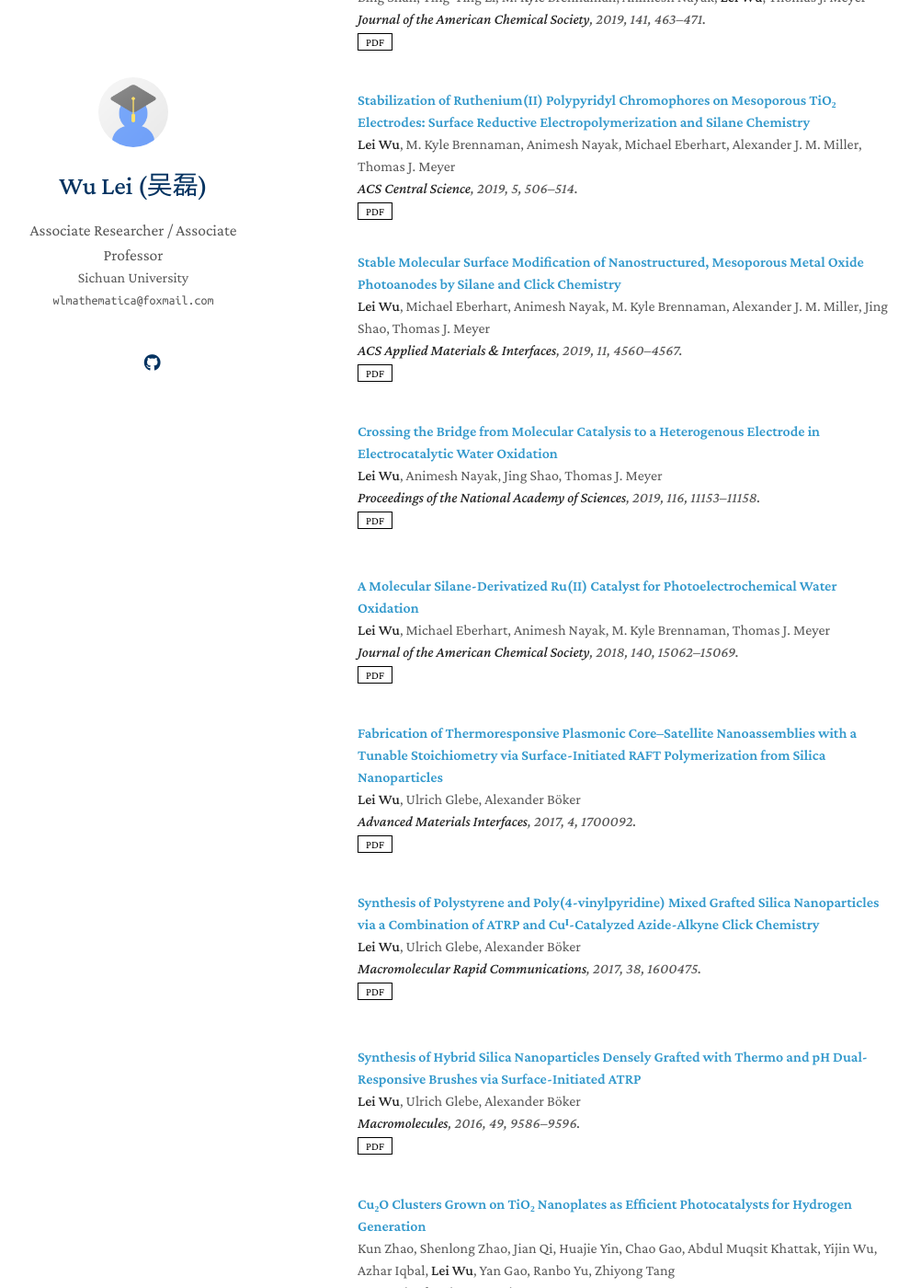
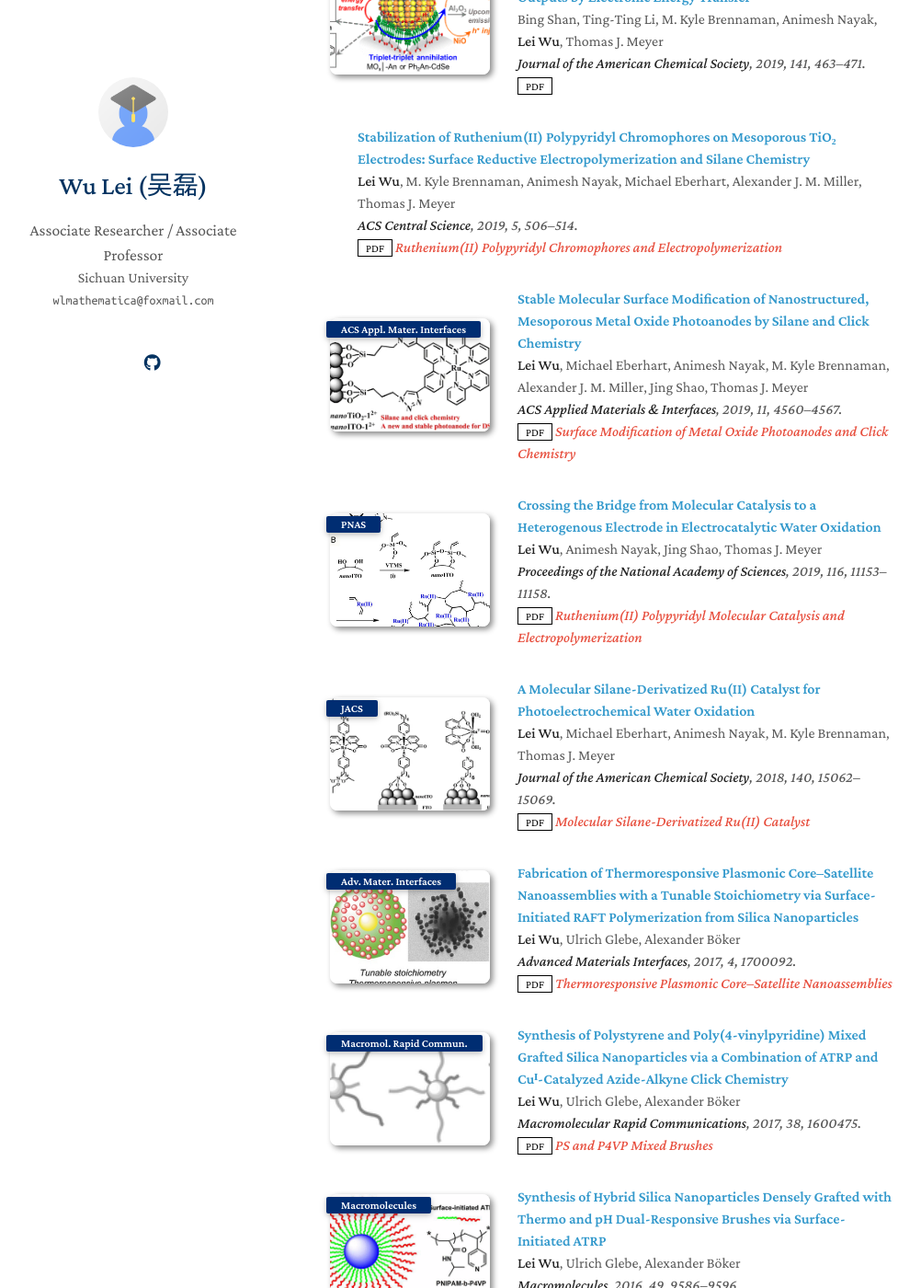
Before and after one commit to leiwuhoohoo/leiwu_polymer_research, a Jekyll site: the page built from index.md, in a window 1280 px wide and 1400 px high, scrolled down 1558 px. Shown: the whole window at 92% size, without its empty margins (131-1133 px from the left). Built offline with Jekyll 4.4.1, drawn with Linux system fonts in a browser that asks for light colours; a style sheet for code colours, icons or effects is not loaded; our own code applies the rules of GitHub Pages for plain Markdown files; some of the changed text lies outside the part shown.

Commit message:
Full update: publications YAML, paper images, remove old placeholders

```diff
--- a/_data/publications.yml
+++ b/_data/publications.yml
@@ -6,7 +6,7 @@ main:
     conference: <strong>Cell Reports Physical Science</strong>, 2026, 7, 103135.
     pdf: https://www.cell.com/cell-reports-physical-science/fulltext/S2666-3864(26)00041-X
     image: ./assets/img/Multiblock_copolymer_design.jpg
-    notes: Multiblock copolymer design
+    notes: Multiblock Copolymer Design
 
   - title: "AIE Bottlebrush Polymers: Verification of Internal Crowdedness in Bottlebrush Polymers Using the AIE Effect"
     authors: <strong>Lei Wu</strong>, Ulrich Glebe, Kyan T. K. Kwok, Jianwei Sun, Jacky W. Y. Lam, Ben Zhong Tang
@@ -14,61 +14,78 @@ main:
     conference: <strong>Angewandte Chemie International Edition</strong>, 2025, 64, e202500850.
     pdf: https://onlinelibrary.wiley.com/doi/abs/10.1002/anie.202500850
     image: ./assets/img/AIE_bottlebrush_polymer.png
-    notes: AIE bottlebrush polymer
+    notes: AIE Bottlebrush Polymer
 
   - title: "Electron-Withdrawing Boron Dipyrromethene Dyes As Visible Light Absorber/Sensitizers on Semiconductor Oxide Surfaces"
     authors: Deepak Badgurjar, Bing Shan, Animesh Nayak, <strong>Lei Wu</strong>, Raghu Chitta, Thomas J. Meyer
     conference_short: ACS Appl. Mater. Interfaces
     conference: <strong>ACS Applied Materials & Interfaces</strong>, 2020, 12, 7768–7776.
     pdf: https://doi.org/10.1021/acsami.9b20167
+    image: ./assets/img/images_medium_am9b20167_0009.gif
+    notes: Electron-Withdrawing Boron Dipyrromethene Dyes
 
   - title: "Charge Transfer from Upconverting Nanocrystals to Semiconducting Electrodes: Optimizing Thermodynamic Outputs by Electronic Energy Transfer"
     authors: Bing Shan, Ting-Ting Li, M. Kyle Brennaman, Animesh Nayak, <strong>Lei Wu</strong>, Thomas J. Meyer
     conference_short: JACS
     conference: <strong>Journal of the American Chemical Society</strong>, 2019, 141, 463–471.
     pdf: https://doi.org/10.1021/jacs.8b11110
+    image: ./assets/img/images_medium_ja-2018-11110q_0005.gif
 
   - title: "Stabilization of Ruthenium(II) Polypyridyl Chromophores on Mesoporous TiO₂ Electrodes: Surface Reductive Electropolymerization and Silane Chemistry"
     authors: <strong>Lei Wu</strong>, M. Kyle Brennaman, Animesh Nayak, Michael Eberhart, Alexander J. M. Miller, Thomas J. Meyer
     conference_short: ACS Cent. Sci.
     conference: <strong>ACS Central Science</strong>, 2019, 5, 506–514.
     pdf: https://doi.org/10.1021/acscentsci.8b00914
+    images: ./assets/img/images_medium_oc-2018-00914v_0009.gif
+    notes: Ruthenium(II) Polypyridyl Chromophores and Electropolymerization
 
   - title: "Stable Molecular Surface Modification of Nanostructured, Mesoporous Metal Oxide Photoanodes by Silane and Click Chemistry"
     authors: <strong>Lei Wu</strong>, Michael Eberhart, Animesh Nayak, M. Kyle Brennaman, Alexander J. M. Miller, Jing Shao, Thomas J. Meyer
     conference_short: ACS Appl. Mater. Interfaces
     conference: <strong>ACS Applied Materials & Interfaces</strong>, 2019, 11, 4560–4567.
     pdf: https://doi.org/10.1021/acsami.8b17824
+    image: ./assets/img/images_medium_am-2018-17824q_0009.gif
+    notes: Surface Modification of Metal Oxide Photoanodes and Click Chemistry
 
   - title: "Crossing the Bridge from Molecular Catalysis to a Heterogenous Electrode in Electrocatalytic Water Oxidation"
     authors: <strong>Lei Wu</strong>, Animesh Nayak, Jing Shao, Thomas J. Meyer
     conference_short: PNAS
     conference: <strong>Proceedings of the National Academy of Sciences</strong>, 2019, 116, 11153–11158.
     pdf: https://www.pnas.org/content/pnas/early/2019/05/14/1902455116.full.pdf
+    image: ./assets/img/pnas.1902455116fig01.jpg
+    notes: Ruthenium(II) Polypyridyl Molecular Catalysis and Electropolymerization
 
   - title: "A Molecular Silane-Derivatized Ru(II) Catalyst for Photoelectrochemical Water Oxidation"
     authors: <strong>Lei Wu</strong>, Michael Eberhart, Animesh Nayak, M. Kyle Brennaman, Thomas J. Meyer
     conference_short: JACS
     conference: <strong>Journal of the American Chemical Society</strong>, 2018, 140, 15062–15069.
     pdf: https://doi.org/10.1021/jacs.8b10132
+    image: ./assets/img/images_medium_ja-2018-10132x_0012.gif
+    notes: Molecular Silane-Derivatized Ru(II) Catalyst
 
   - title: "Fabrication of Thermoresponsive Plasmonic Core–Satellite Nanoassemblies with a Tunable Stoichiometry via Surface-Initiated RAFT Polymerization from Silica Nanoparticles"
     authors: <strong>Lei Wu</strong>, Ulrich Glebe, Alexander Böker
     conference_short: Adv. Mater. Interfaces
     conference: <strong>Advanced Materials Interfaces</strong>, 2017, 4, 1700092.
     pdf: http://dx.doi.org/10.1002/admi.201700092
+    image: ./assets/img/2026_155056.jpeg
+    notes: Thermoresponsive Plasmonic Core–Satellite Nanoassemblies
 
   - title: "Synthesis of Polystyrene and Poly(4-vinylpyridine) Mixed Grafted Silica Nanoparticles via a Combination of ATRP and Cuᴵ-Catalyzed Azide-Alkyne Click Chemistry"
     authors: <strong>Lei Wu</strong>, Ulrich Glebe, Alexander Böker
     conference_short: Macromol. Rapid Commun.
     conference: <strong>Macromolecular Rapid Communications</strong>, 2017, 38, 1600475.
     pdf: http://dx.doi.org/10.1002/marc.201600475
+    image: ./assets/img/marc201600475-abs-0001-m.png
+    notes: PS and P4VP Mixed Brushes
 
   - title: "Synthesis of Hybrid Silica Nanoparticles Densely Grafted with Thermo and pH Dual-Responsive Brushes via Surface-Initiated ATRP"
     authors: <strong>Lei Wu</strong>, Ulrich Glebe, Alexander Böker
     conference_short: Macromolecules
     conference: <strong>Macromolecules</strong>, 2016, 49, 9586–9596.
     pdf: http://dx.doi.org/10.1021/acs.macromol.6b01792
+    image: ./assets/img/images_medium_ma-2016-01792b_0010.gif
+    notes: Thermo and pH Dual-Responsive Brushes
 
   - title: "Cu₂O Clusters Grown on TiO₂ Nanoplates as Efficient Photocatalysts for Hydrogen Generation"
     authors: Kun Zhao, Shenlong Zhao, Jian Qi, Huajie Yin, Chao Gao, Abdul Muqsit Khattak, Yijin Wu, Azhar Iqbal, <strong>Lei Wu</strong>, Yan Gao, Ranbo Yu, Zhiyong Tang
@@ -81,10 +98,13 @@ main:
     conference_short: Polym. Chem.
     conference: <strong>Polymer Chemistry</strong>, 2015, 6, 5143–5184.
     pdf: http://dx.doi.org/10.1039/C5PY00525F
-    notes: Review
+    image: ./assets/img/2026_154829.jpeg
+    notes: Review, Surface-Initiated Controlled Radical Polymerizations
 
   - title: "One-Pot Synthesis of Liquid Hg/Solid β-HgS Metal–Semiconductor Heterostructures with Unique Electrical Properties"
     authors: <strong>Lei Wu</strong>, Baogang Quan, Yaling Liu, Rui Song, Zhiyong Tang
     conference_short: ACS Nano
     conference: <strong>ACS Nano</strong>, 2011, 5, 2224–2230.
     pdf: http://dx.doi.org/10.1021/nn103473s
+    image: ./assets/img/images_medium_nn-2010-03473s_0008.gif
+    notes: Liquid Hg/Solid β-HgS Metal–Semiconductor Heterostructures
```
Also changed, not shown: assets/img/2026_154829.jpeg (added), assets/img/2026_155056.jpeg (added), assets/img/images_medium_am-2018-17824q_0009.gif (added), assets/img/images_medium_am9b20167_0009.gif (added), assets/img/images_medium_ja-2018-10132x_0012.gif (added), assets/img/images_medium_ja-2018-11110q_0005.gif (added), assets/img/images_medium_ma-2016-01792b_0010.gif (added), assets/img/images_medium_nn-2010-03473s_0008.gif (added), assets/img/images_medium_oc-2018-00914v_0009.gif (added), assets/img/marc201600475-abs-0001-m.png (added), assets/img/pnas.1902455116fig01.jpg (added), assets/img/teaser_example.png (deleted), assets/img/teaser_example_2.png (deleted).
